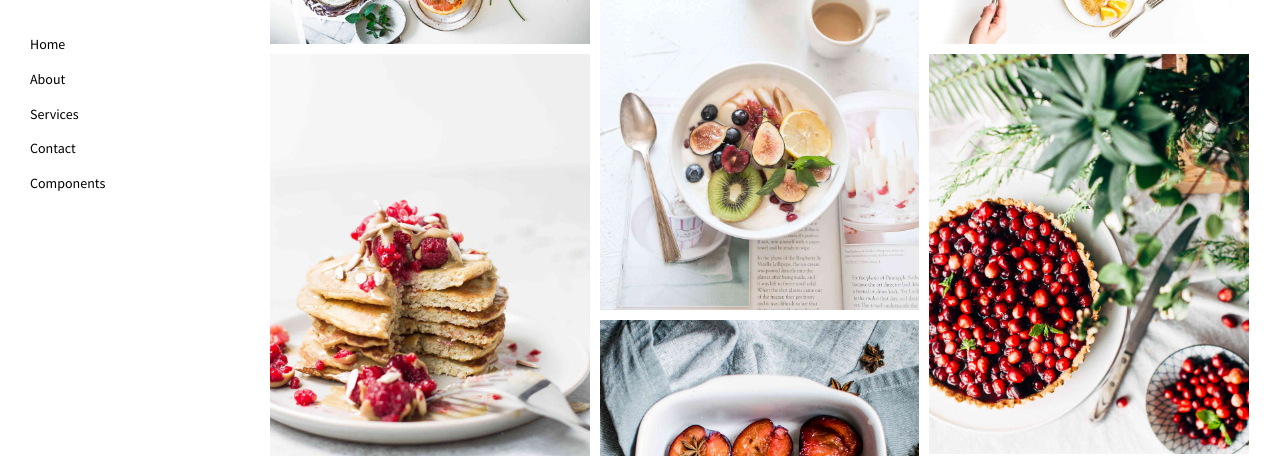
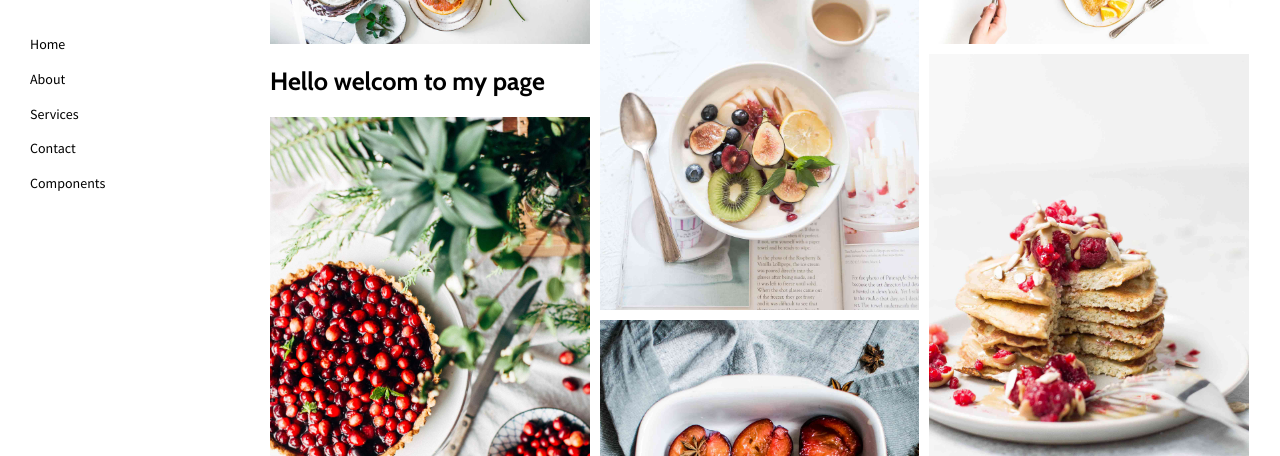
Before and after one commit to sasakibuu/web, a plain HTML site: page savory/index.html in a window 1280 px wide. Shown: the part 198-654 px from the top of the page. Drawn offline with nearby package versions, Linux system fonts and the light colour scheme.

Commit message:
Update index.html

```diff
--- a/savory/index.html
+++ b/savory/index.html
@@ -83,7 +83,7 @@
 
     <div class="grid-item">
       <img class="img-responsive" alt="" src="./assets/images/img-12.jpg">
-      <a href="./project.html"a class="project-description">
+      <a href="./project.html"a class="project-ayaka">
         <div class="project-a-holder">
           <div class="project-text-inner">
             <h3>Hello welcom to my page</h3>
```
